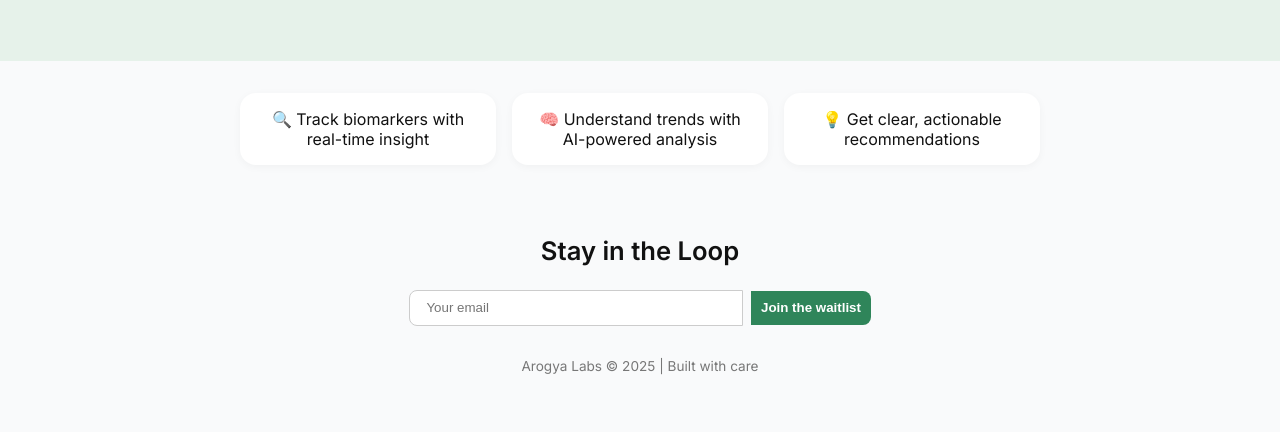
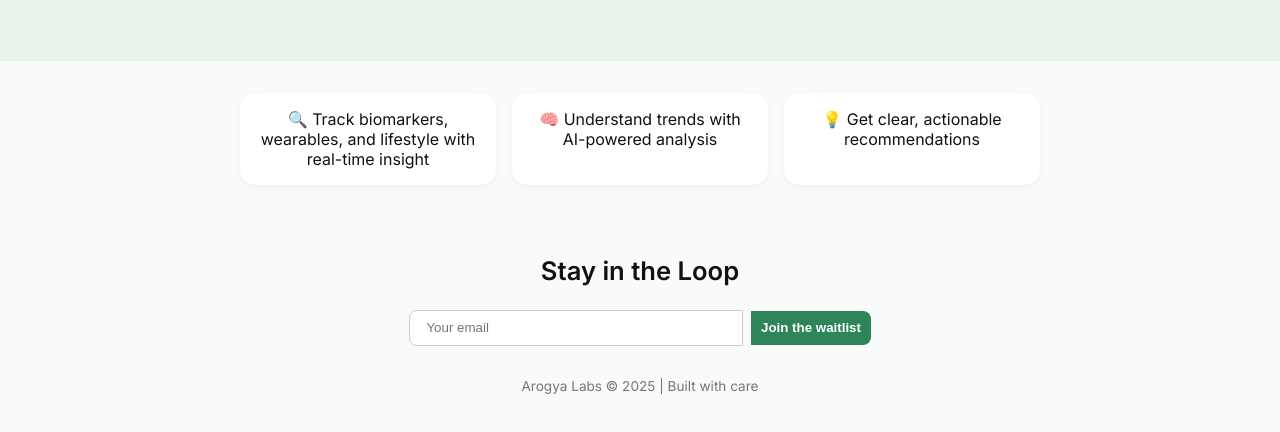
Before and after one commit to Arogya-Labs/arogya-labs.github.io, a plain HTML site: page index.html in a window 1280 px wide. Shown: the part 262-694 px from the top of the page. Drawn offline with Linux system fonts and the light colour scheme.

Commit message:
update offering

```diff
--- a/index.html
+++ b/index.html
@@ -178,7 +178,7 @@
 
   <section>
     <div class="features">
-      <div class="feature">🔍 Track biomarkers with real-time insight</div>
+      <div class="feature">🔍 Track biomarkers, wearables, and lifestyle with real-time insight</div>
       <div class="feature">🧠 Understand trends with AI-powered analysis</div>
       <div class="feature">💡 Get clear, actionable recommendations</div>
     </div>
```
